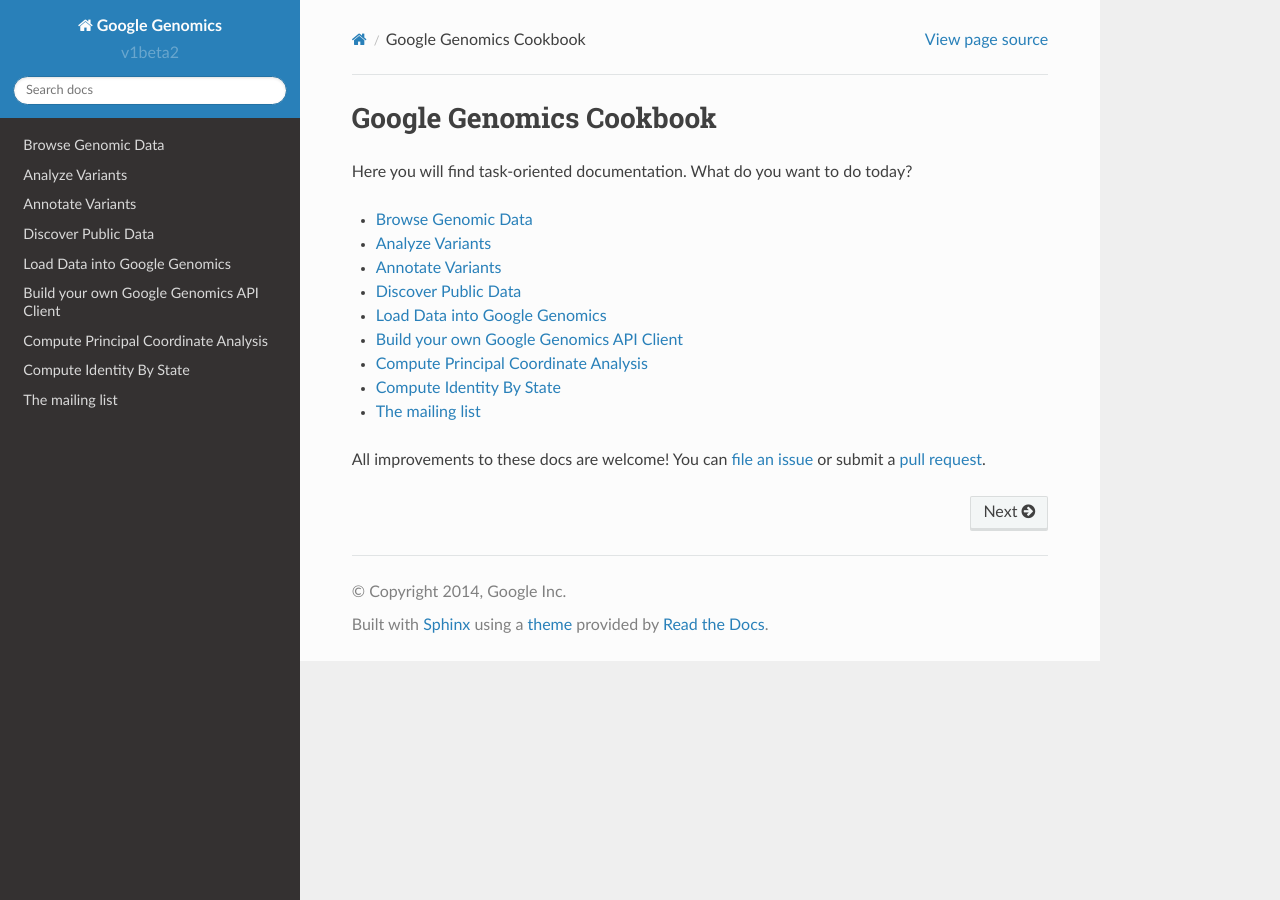
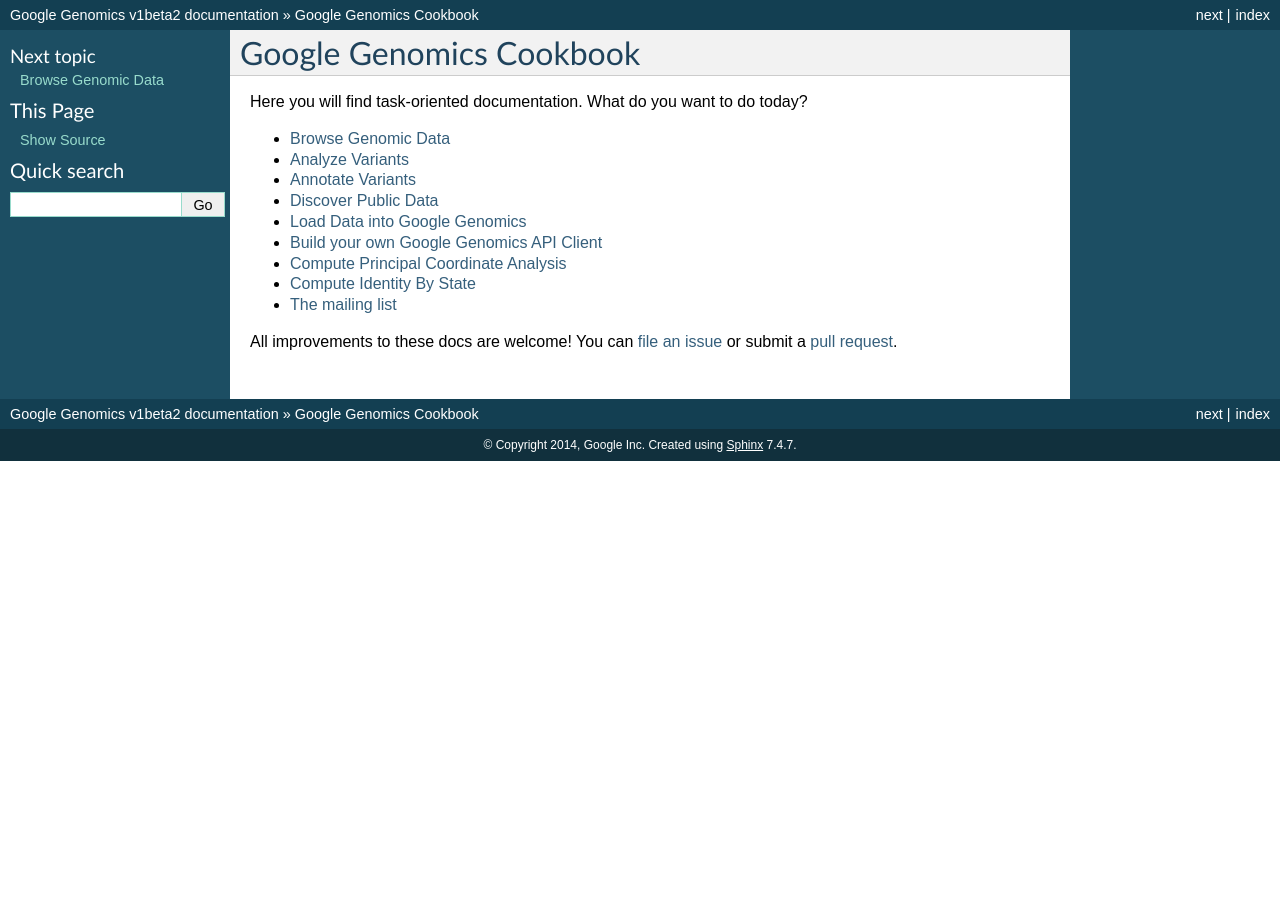
Before and after one commit to googlegenomics/readthedocs, a Sphinx documentation site: the page built from docs/source/index.rst, in a window 1280 px wide. Built offline with Sphinx 7.4.7, drawn with Linux system fonts in a browser that asks for light colours; pages that are not in the unit, such as notebooks, are missing from menus.

Commit message:
Switch back to default theme.

```diff
--- a/docs/source/conf.py
+++ b/docs/source/conf.py
@@ -98,14 +98,13 @@
 
 # The theme to use for HTML and HTML Help pages.  See the documentation for
 # a list of builtin themes.
-#html_theme = 'default'
+html_theme = 'default'
 
+#------------[ For Local Development ] -------------------------------------
 # See https://github.com/snide/sphinx_rtd_theme for theme install instructions.
-import sphinx_rtd_theme
-
-html_theme = "sphinx_rtd_theme"
-
-html_theme_path = [sphinx_rtd_theme.get_html_theme_path()]
+#import sphinx_rtd_theme
+#html_theme = "sphinx_rtd_theme"
+#html_theme_path = [sphinx_rtd_theme.get_html_theme_path()]
 
 # Theme options are theme-specific and customize the look and feel of a theme
 # further.  For a list of options available for each theme, see the
```
